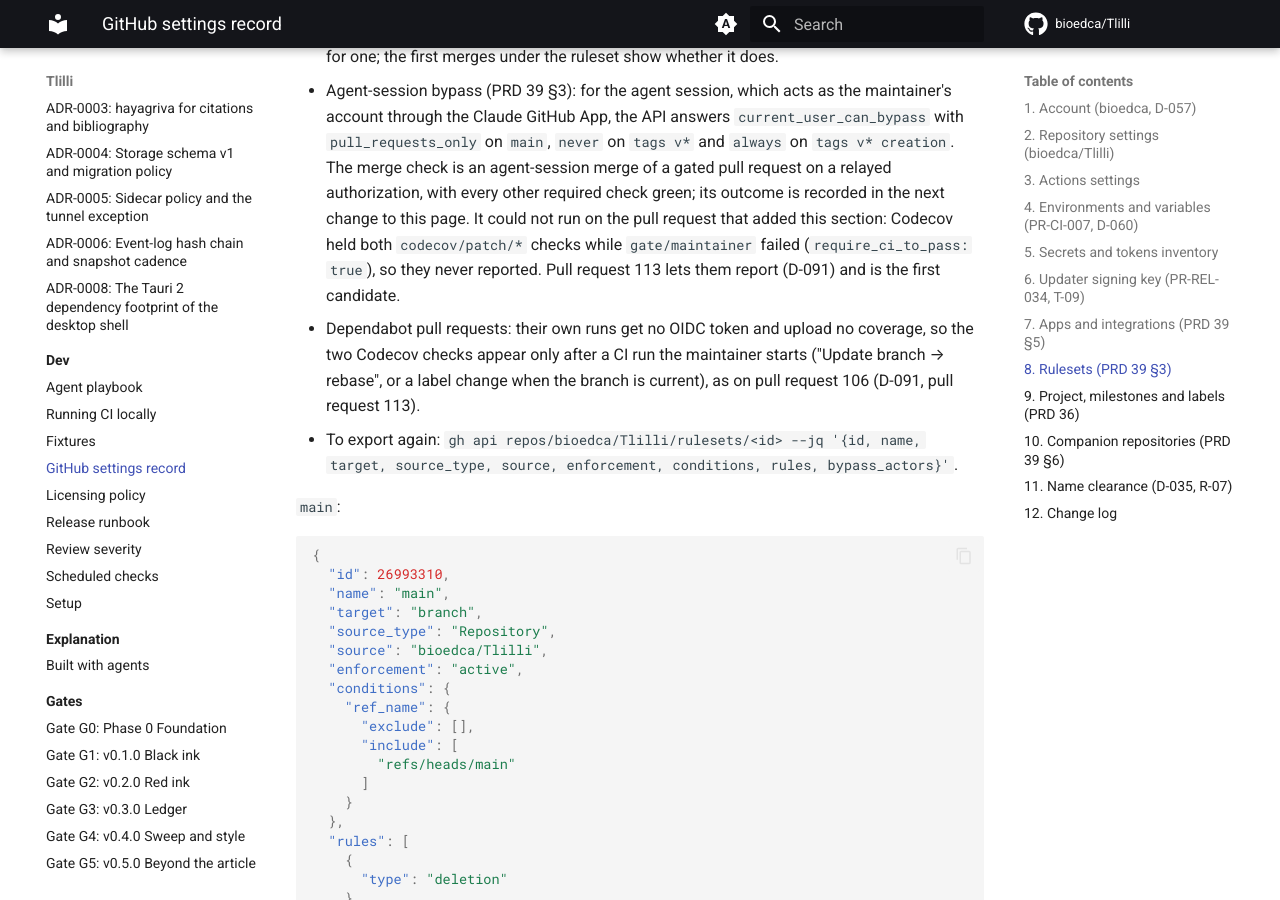
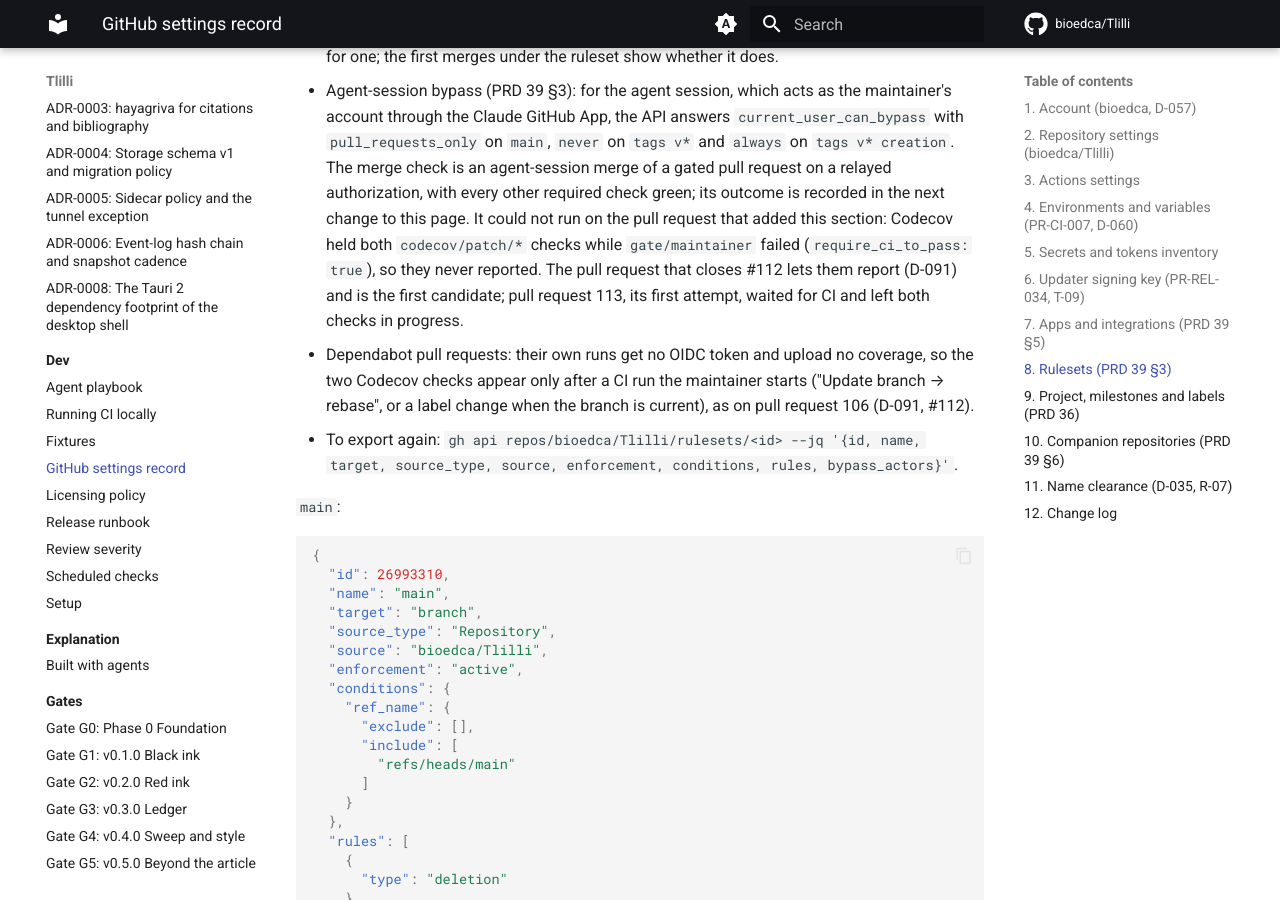
Before and after one commit to bioedca/Tlilli, an MkDocs documentation site: the page built from docs/dev/github-settings.md, in a window 1280 px wide and 900 px high, scrolled down 8560 px. Built offline with MkDocs 1.6.1 and Material for MkDocs 9.7.7, drawn with Linux system fonts in a browser that asks for light colours; comment, search, counter and statistics services are not loaded.

Commit message:
docs(repo): point the bypass record at the codecov fix after #113
Section 8 named pull request 113 as the first place the agent-session
bypass check can run. It is replaced, because waiting for CI left its
Codecov checks in progress, so the record names issue #112 instead.

Refs: #112, PR-GIT-058, D-091
Signed-off-by: bioedca <131809205+bioedca@users.noreply.github.com>

```diff
--- a/docs/dev/github-settings.md
+++ b/docs/dev/github-settings.md
@@ -125,8 +125,8 @@ Maintainer, 2026-11-10: three rulesets, imported from files the bootstrap task 2
 
 - Required checks: the 20 of `PR-GIT-043`, each pinned to its source: GitHub Actions (integration 15368) for the `ci.yml` jobs and the `gate/maintainer` commit status, the DCO app (1861) for `DCO`, Codecov (254) for `codecov/patch/tlilli-core` and `codecov/patch/tlilli-mcp`. Actor ID 5 is the Repository admin role. The tags split in two because a bypass covers every rule of its ruleset (D-090).
 - GitHub added `require_extra_approval_for_unattributed_changes: true` to the pull-request rule; the import file did not set it. With 0 required approvals it is not expected to ask for one; the first merges under the ruleset show whether it does.
-- Agent-session bypass (PRD 39 §3): for the agent session, which acts as the maintainer's account through the Claude GitHub App, the API answers `current_user_can_bypass` with `pull_requests_only` on `main`, `never` on `tags v*` and `always` on `tags v* creation`. The merge check is an agent-session merge of a gated pull request on a relayed authorization, with every other required check green; its outcome is recorded in the next change to this page. It could not run on the pull request that added this section: Codecov held both `codecov/patch/*` checks while `gate/maintainer` failed (`require_ci_to_pass: true`), so they never reported. Pull request 113 lets them report (D-091) and is the first candidate.
-- Dependabot pull requests: their own runs get no OIDC token and upload no coverage, so the two Codecov checks appear only after a CI run the maintainer starts ("Update branch → rebase", or a label change when the branch is current), as on pull request 106 (D-091, pull request 113).
+- Agent-session bypass (PRD 39 §3): for the agent session, which acts as the maintainer's account through the Claude GitHub App, the API answers `current_user_can_bypass` with `pull_requests_only` on `main`, `never` on `tags v*` and `always` on `tags v* creation`. The merge check is an agent-session merge of a gated pull request on a relayed authorization, with every other required check green; its outcome is recorded in the next change to this page. It could not run on the pull request that added this section: Codecov held both `codecov/patch/*` checks while `gate/maintainer` failed (`require_ci_to_pass: true`), so they never reported. The pull request that closes #112 lets them report (D-091) and is the first candidate; pull request 113, its first attempt, waited for CI and left both checks in progress.
+- Dependabot pull requests: their own runs get no OIDC token and upload no coverage, so the two Codecov checks appear only after a CI run the maintainer starts ("Update branch → rebase", or a label change when the branch is current), as on pull request 106 (D-091, #112).
 - To export again: `gh api repos/bioedca/Tlilli/rulesets/<id> --jq '{id, name, target, source_type, source, enforcement, conditions, rules, bypass_actors}'`.
 
 `main`:
```
